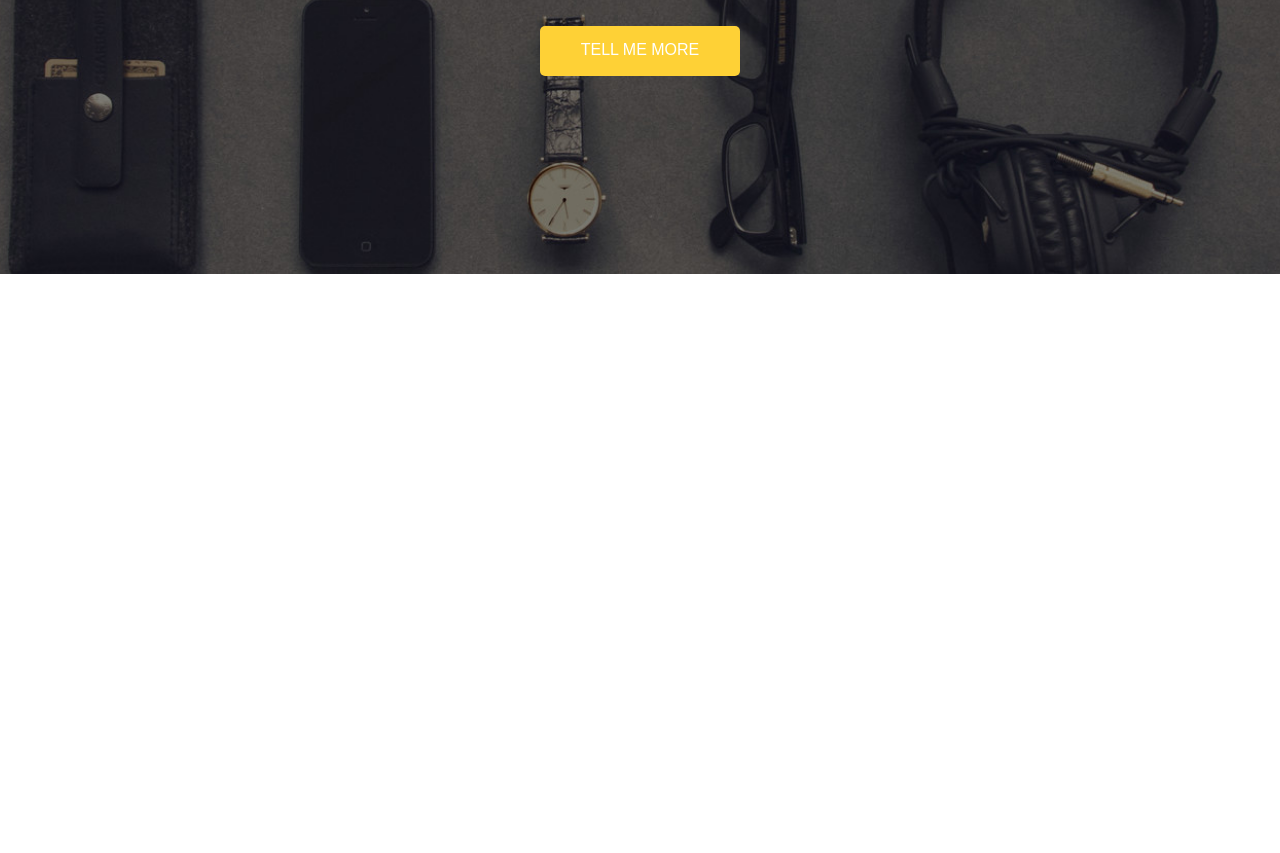
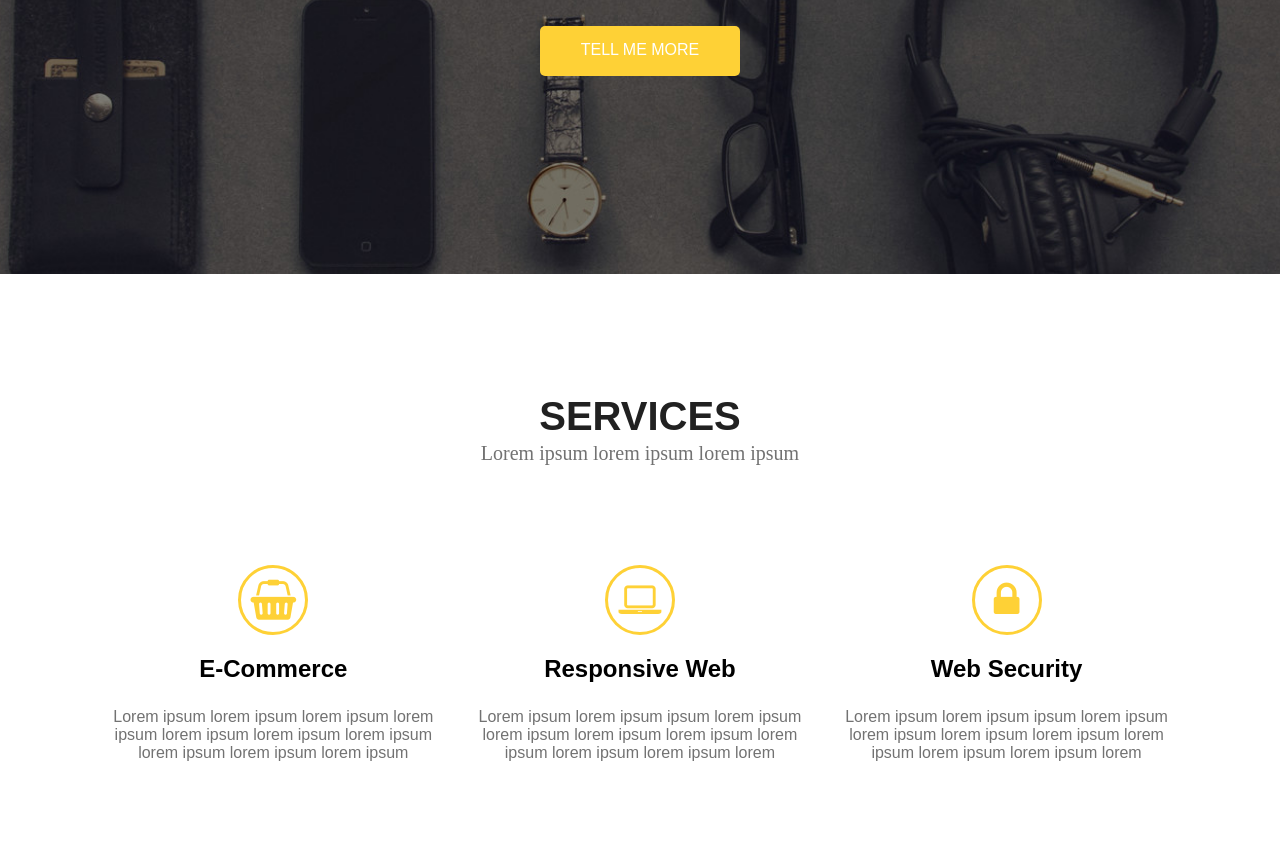
Before and after one commit to wojtekboj/module_7, a website: page 7.7/index.html in a window 1280 px wide. Shown: the part 446-1299 px from the top of the page. Before the commit the page ends 800 px from the top, so only its background shows below. Drawn offline with Linux system fonts and the light colour scheme.

Commit message:
Add Section Services and modification style

```diff
--- a/7.7/index.html
+++ b/7.7/index.html
@@ -28,6 +28,41 @@
         </div>
     </header>
     <!-- End Header -->
+    <!-- Section Services -->
+    <section class="services">
+        <div class="container serv">
+            <h1>Services</h1>
+            <p>Lorem ipsum lorem ipsum lorem ipsum</p>
+        </div>
+        <div class="services_img">
+            <div class="container">
+                <div class="row">
+                    <div class="col-4 col-s-12">
+                        <button class="icon-serv shopping-basket">
+                            <i class="fa fa-shopping-basket"></i>
+                        </button>
+                        <h1>E-Commerce</h1>
+                        <p>Lorem ipsum lorem ipsum lorem ipsum lorem ipsum lorem ipsum lorem ipsum lorem ipsum lorem ipsum lorem ipsum lorem ipsum</p>
+                    </div>
+                    <div class="col-4 col-s-12">
+                        <button class="icon-serv laptop">
+                            <i class="fa fa-laptop"></i>
+                        </button>
+                        <h1>Responsive Web</h1>
+                        <p>Lorem ipsum lorem ipsum ipsum lorem ipsum lorem ipsum lorem ipsum lorem ipsum lorem ipsum lorem ipsum lorem ipsum lorem</p>
+                    </div>
+                    <div class="col-4 col-s-12">
+                        <button class="icon-serv lock">
+                            <i class="fa fa-lock"></i>
+                        </button>
+                        <h1>Web Security</h1>
+                        <p>Lorem ipsum lorem ipsum ipsum lorem ipsum lorem ipsum lorem ipsum lorem ipsum lorem ipsum lorem ipsum lorem ipsum lorem</p>
+                    </div>
+                </div>
+            </div>
+        </div>
+    </section>
+    <!-- End section Services -->
 </body>
 
 </html>
--- a/7.7/sass/style.scss
+++ b/7.7/sass/style.scss
@@ -130,3 +130,61 @@ header {
 }
 
 /* End Header */
+
+/* Section Services */
+
+.services {
+    padding-bottom: 70px;
+
+    .serv {
+        h1 {
+            text-align: center;
+            font-family: $fonts;
+            text-transform: uppercase;
+            font-size: 40px;
+            color: #212121;
+            margin-top: 120px;
+        }
+
+        p {
+            text-align: center;
+            color: #727272;
+            font-size: 20px;
+            margin-top: -30px;
+        }
+    }
+
+    .services_img {
+        margin-top: 100px;
+        text-align: center;
+        font-family: $fonts;
+
+        p {
+            padding: 5px 20px;
+            color: #727272;
+        }
+    }
+}
+
+.icon-serv {
+    width: 70px;
+    height: 70px;
+    color: #FED136;
+    border: 3px solid #FED136;
+    border-radius: 50%;
+    cursor: pointer;
+    font-size: 40px;
+}
+
+.shopping-basket,
+.laptop,
+.lock {
+    color: #FED136;
+    background-color: #FFF;
+    &:hover {
+        color: #FFF;
+        background-color: #FED136;
+    }
+}
+
+/* End Section Service */
```
Also changed, not shown: 7.7/css/style.css, 1 other file.
